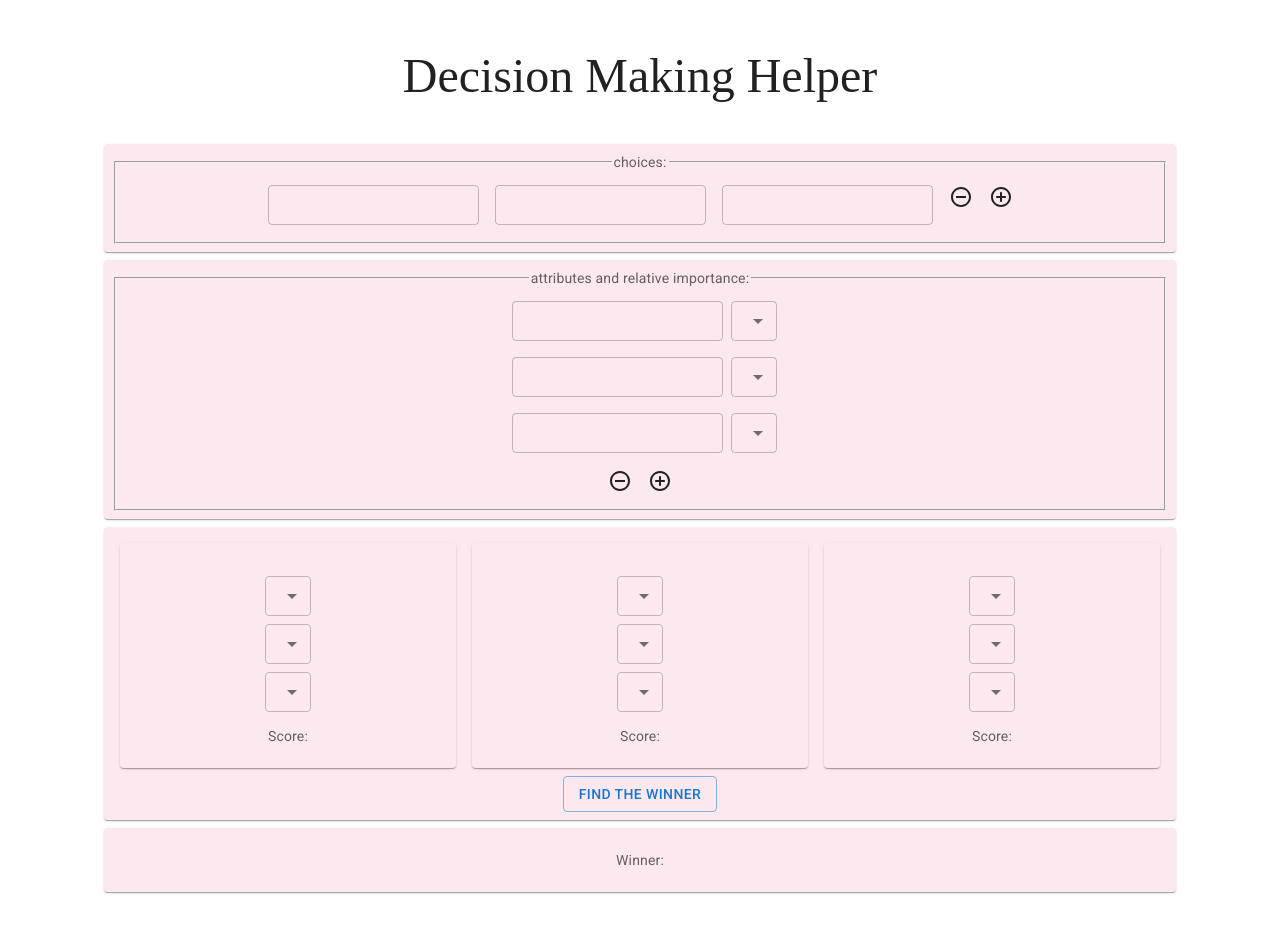
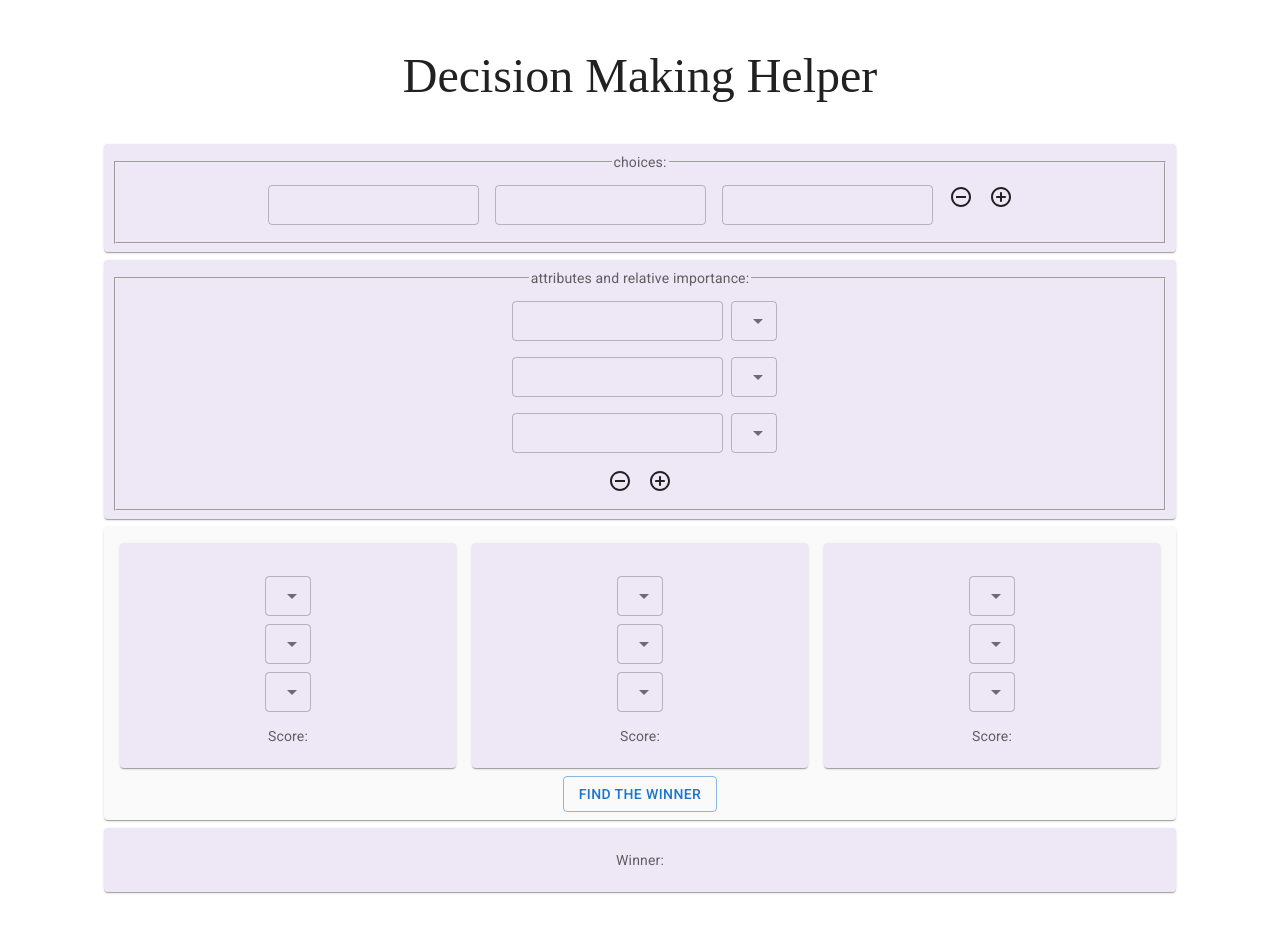
Before and after one commit to faithod/decision-making-helper, a React (Create React App) app: page / in a window 1280 px wide. Built offline with nearby package versions, Linux system fonts and the light colour scheme.

Commit message:
changed the bg colour to a temporary colour

```diff
--- a/src/components/ChoiceCard.tsx
+++ b/src/components/ChoiceCard.tsx
@@ -16,7 +16,7 @@ export default function ChoiceCard(props: {
   return (
     <>
       <Grid item xs={4}>
-        <Item sx={{ bgcolor: "#fce9ef", m: 1 }}>
+        <Item sx={{ bgcolor: "#ede7f6", m: 1 }}>
           <h3>
             {typeof props.choice.choiceName === "string"
               ? props.choice.choiceName
--- a/src/components/Choices.tsx
+++ b/src/components/Choices.tsx
@@ -11,7 +11,7 @@ export default function Choices(props: {
 }) {
   return (
     <Grid item xs={12}>
-      <Item sx={{ bgcolor: "#fce9ef" }}>
+      <Item sx={{ bgcolor: "#ede7f6" }}>
         <form>
           <fieldset>
             <legend>choices:</legend>
--- a/src/components/DecisionMaker.tsx
+++ b/src/components/DecisionMaker.tsx
@@ -202,7 +202,7 @@ export default function DecisionMaker() {
           >
             <Choices choices={state.choices} dispatch={dispatch} />
             <Grid item xs={12}>
-              <Item sx={{ bgcolor: "#fce9ef" }}>
+              <Item sx={{ bgcolor: "#ede7f6" }}>
                 <form>
                   <fieldset>
                     <legend>attributes and relative importance:</legend>
@@ -258,8 +258,8 @@ export default function DecisionMaker() {
               </Item>
             </Grid>
             <Grid item xs={12}>
-              <Item sx={{ bgcolor: "#fce9ef" }}>
-                <Box sx={{ display: "flex" }}>
+              <Item sx={{ bgcolor: "#fafafa" }}>
+                <Box sx={{ display: "flex", flexWrap: "wrap" }}>
                   {state.choices.map((el: ChoiceValuesElement, i: number) => (
                     <ChoiceCard
                       key={i}
@@ -280,7 +280,7 @@ export default function DecisionMaker() {
               </Item>
             </Grid>
             <Grid item xs={12}>
-              <Item sx={{ bgcolor: "#fce9ef" }}>
+              <Item sx={{ bgcolor: "#ede7f6" }}>
                 <p>Winner: {state.winner}</p>
               </Item>
             </Grid>
```
